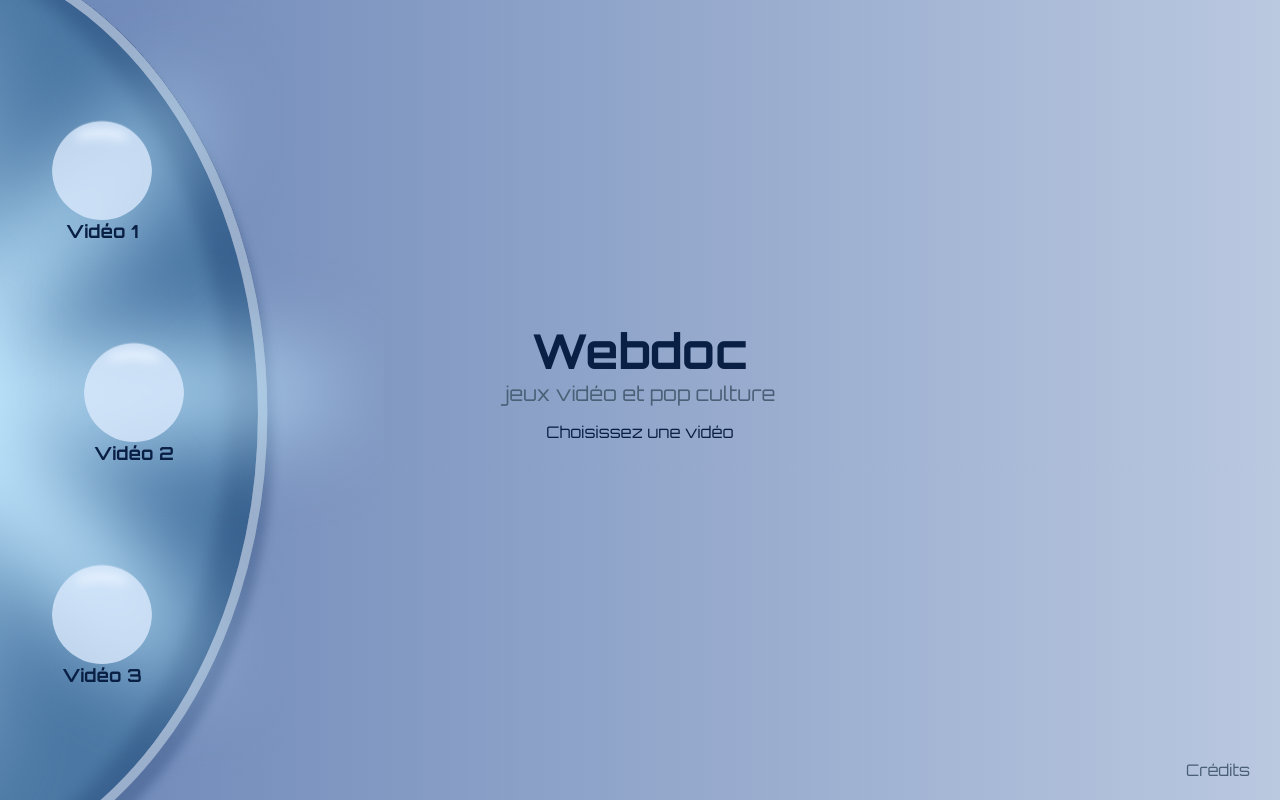
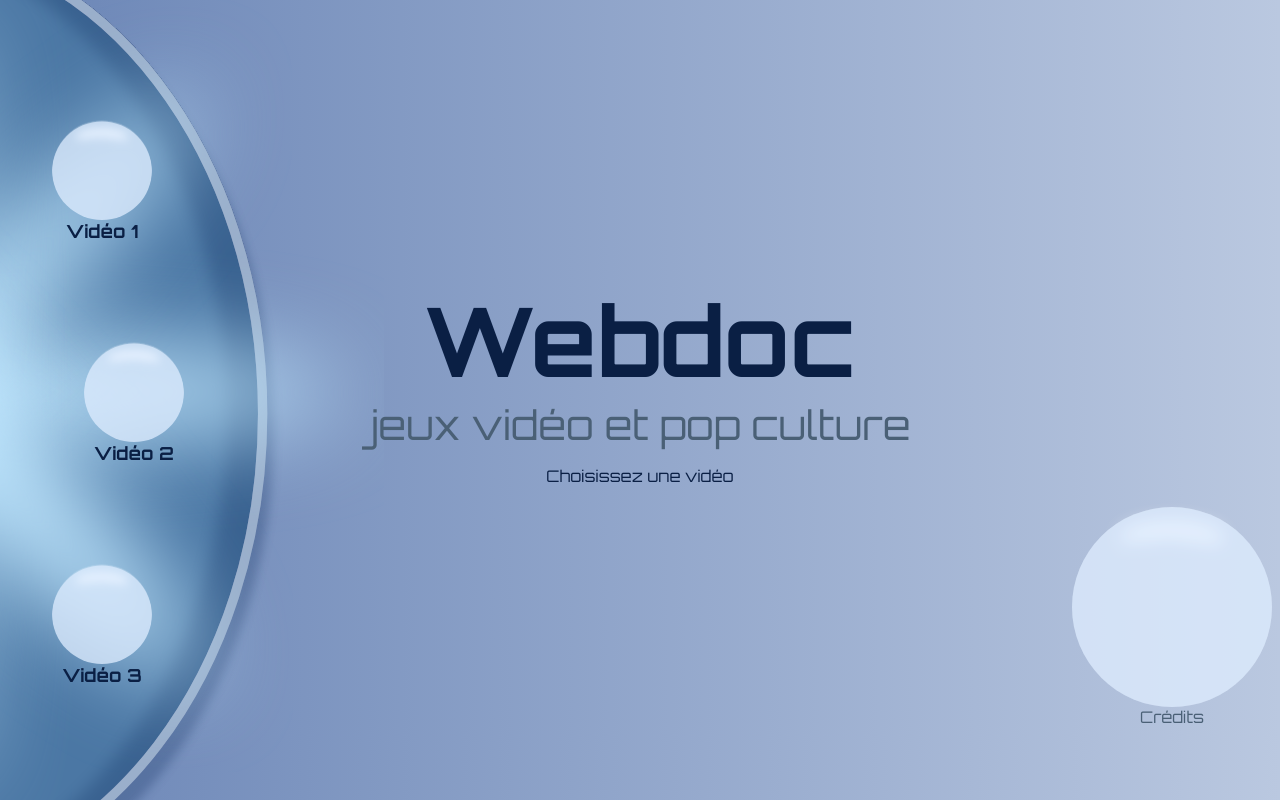
Before and after one commit to Hugopinchemel/Webdoc, a website: page index.html in a window 1280 px wide. Drawn offline with Linux system fonts and the light colour scheme.

Commit message:
Update layout and styling in index.html and stylesheet.css; improve video section and credits area

```diff
--- a/index.html
+++ b/index.html
@@ -27,8 +27,11 @@
         <div class="video-title">Vidéo 3</div>
     </div>
 </div>
+<div class="credits-area">
+    <div class="credits-button">
+        <img alt="Crédits" src=".image/bubble.svg">
+        <div class="credits">Crédits</div>
     </div>
-    <div class="credits">Crédits</div>
-
+</div>
 </body>
 </html>
--- a/stylesheet.css
+++ b/stylesheet.css
@@ -1,5 +1,4 @@
 @import url('https://fonts.googleapis.com/css2?family=Orbitron:wght@400..900&display=swap');
-
 
 
 body {
@@ -13,16 +12,16 @@ body {
     display: flex;
     flex-direction: column;
     position: relative;
-    margin-top: 40vh;
+    margin-top: 35vh;
 }
 
 .title {
-    font-size: 48px;
+    font-size: 96px;
     font-weight: bold;
 }
 
 .subtitle {
-    font-size: 20px;
+    font-size: 40px;
     color: #4A6076;
 }
 
@@ -38,6 +37,7 @@ body {
     padding-left: 20px;
     gap: 10vh;
 }
+
 .video-button {
     display: flex;
     flex-direction: column;
@@ -57,9 +57,6 @@ body {
 }
 
 .credits {
-    position: absolute;
-    bottom: 20px;
-    right: 30px;
     font-size: 16px;
     color: #4A6076;
     cursor: pointer;
@@ -89,14 +86,28 @@ body {
     border-radius: 50px;
 }
 
-#video1{
+#video1 {
     margin-left: 2.5vw;
 }
 
 #video2 {
-margin-left: 5vw;
+    margin-left: 5vw;
 }
 
 #video3 {
-margin-left: 2.5vw;
+    margin-left: 2.5vw;
 }
+
+.credits-area {
+    display: flex;
+    flex-direction: column;
+    align-items: flex-end;
+    justify-content: center;
+    bottom: 20px;
+    right: 30px;
+}
+
+.credits-button{
+    display: flex;
+    flex-direction: column;
+}
```
Lines whose indentation alone changed are shown as unchanged.
